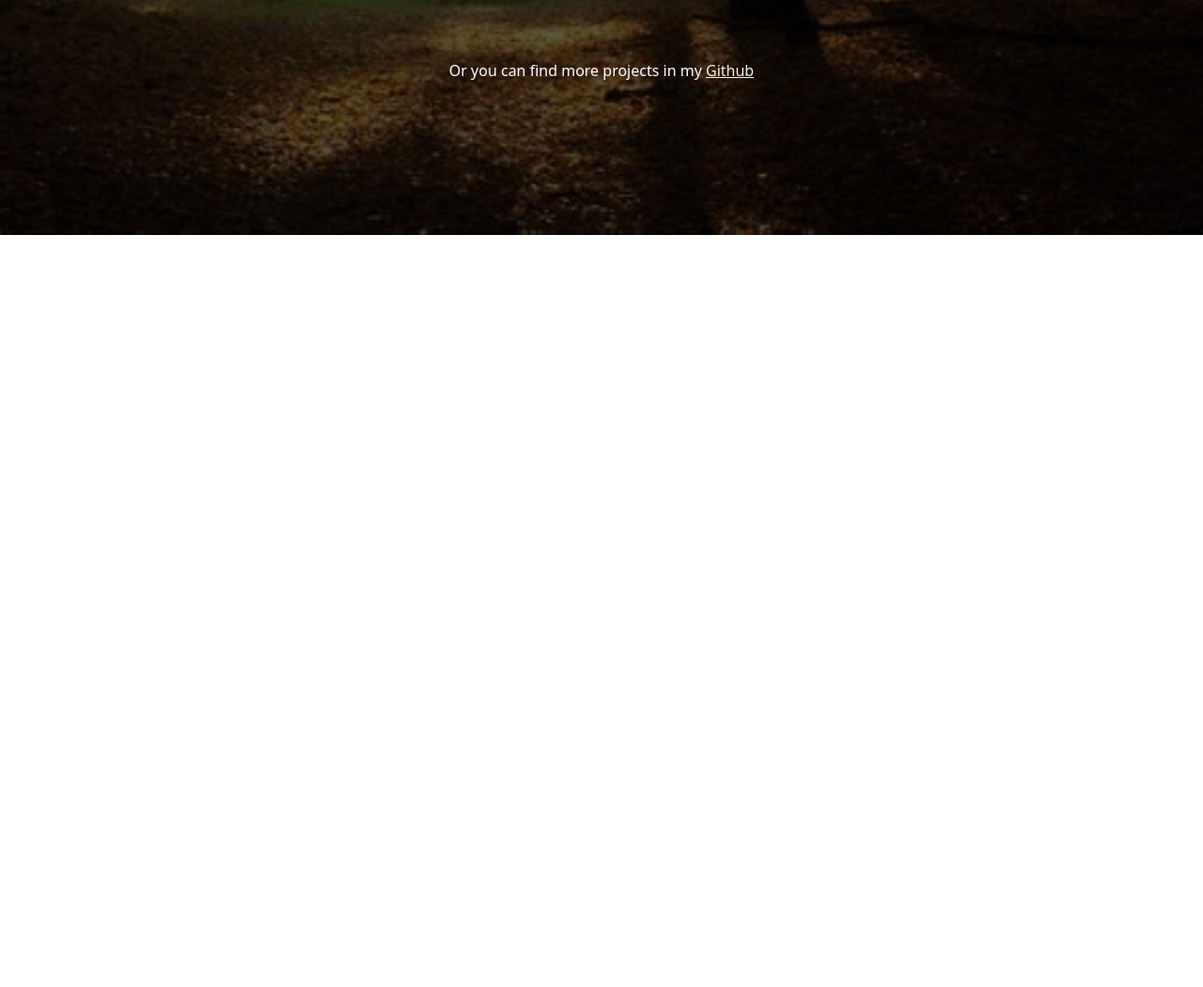
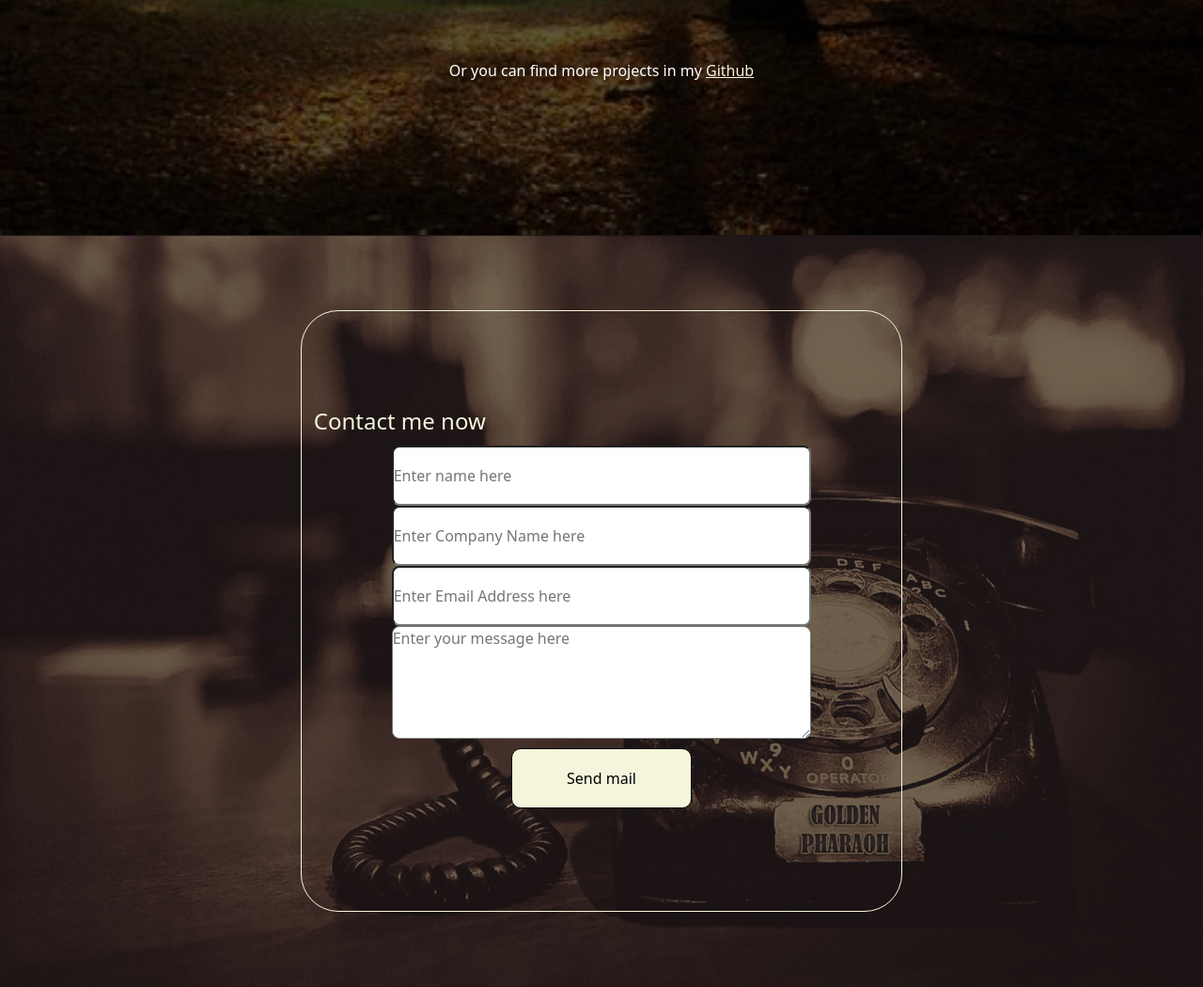
Before and after one commit to Dev-Tuhin01/Tuhin-Shubhra-Chakraborty, a plain HTML site: page index.html in a window 1280 px wide. Shown: the part 2206-3256 px from the top of the page at 94% size. Before the commit the page ends 2456 px from the top, so only its background shows below. Drawn offline with nearby package versions, Linux system fonts and the light colour scheme.

Commit message:
added contact section

```diff
--- a/index.html
+++ b/index.html
@@ -16,7 +16,7 @@
         <div class="title">Tuhin Shubhra Chakraborty</div>
         <a href="#aboutme" title="Want to know about me?"><div class="nav-element" id="about-me">About me</div></a>
         <a href="#portfoliodiv" title="Or perhaps want to see my work..."><div class="nav-element" id="portfolio">Portfolio</div></a>
-        <a href="#" title="Let's just contact me"><div class="nav-element" id="contacts">contacts</div></a>
+        <a href="#contact" title="Let's just contact me"><div class="nav-element" id="contacts">contacts</div></a>
         <a href="#" title="Just sharing my plans with the world"><div class="nav-element" id="bucket-list">Bucket List</div></a>
         <button id="download-resume" title="Download my resume for official usage">Resume</button>
     </nav>
@@ -142,6 +142,18 @@
         <span>Or you can find more projects in my <a href="https://github.com/Dev-Tuhin01/">Github</a></span>
     </div>
     </div>
+    <div class="contacts" id="contact">
+        <form action="#">
+            <fieldset>
+                <legend>Contact me now</legend>
+                <input type="text" id="name" placeholder="Enter name here" autocomplete="off">
+                <input type="text" id="company" placeholder="Enter Company Name here" autocomplete="off">
+                <input type="text" id="email" placeholder="Enter Email Address here" autocomplete="off">
+                <textarea name="content" id="content" cols="30" rows="10" placeholder="Enter your message here"></textarea>
+                <button class="submit" id="submit">Send mail</button>
+            </fieldset>
+        </form>
+    </div>
 <script src="script.js"></script>
 </body>
 </html>
--- a/style.css
+++ b/style.css
@@ -210,3 +210,57 @@ section h1 span{
 .portfolio ,.more-projects a{
     color: #f5f5dc;
 }
+
+.contacts{
+    width: 100%;
+    height: 100vh;
+    padding-top: 10vh;
+    background: linear-gradient(0deg,rgba(0,0,0,0.53),rgba(0,0,0,0.5)), url(images/a2Pb7n-2335255899.jpg);
+    background-size: cover;
+}
+
+.contacts fieldset legend{
+    color: #f5f5dc;
+    padding-left: 1vw;
+
+}
+.contacts,.contacts fieldset{
+    display: flex;
+    flex-direction: column;
+    align-items: center;
+    justify-items: center;
+}
+
+.contacts fieldset{
+    width: 50vw;
+    height: 80vh;
+    justify-content: center;
+    border: 1px solid #f5f5dc;
+    border-radius: 5vh;
+
+}
+
+input,textarea{
+    margin-bottom: 10px;
+    width: 70%;
+    height: 8vh;
+    border-radius: 1vh;
+}
+
+textarea{
+    height: 15vh;
+}
+
+ fieldset .submit{
+    height: 8vh;
+    width: 30%;
+    margin: 10px 0;
+    background-color: #f5f5dc;
+    border: 1.5px solid #000;
+    border-radius: 10px;
+}
+
+.submit:hover{
+    color: #000;
+    box-shadow: 2px 2px 10px #050d15;
+}
```
Also changed, not shown: images/a2Pb7n-2335255899.jpg (added).
